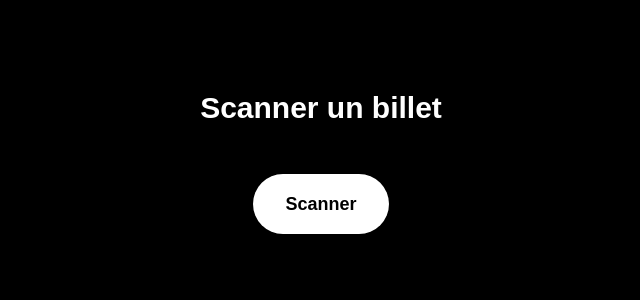
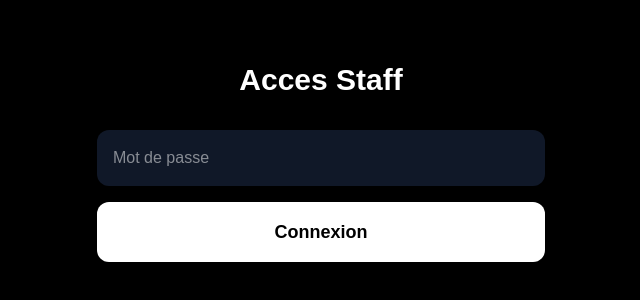
Before and after one commit to lisalana/galapass, a Next.js app: page /scan in a window 1280 px wide. Shown: the part 238-538 px from the top of the page, without its empty margins (319-959 px from the left). Built offline with nearby package versions, Linux system fonts and the light colour scheme; no server answers.

Commit message:
page scan

```diff
--- a/app/scan/page.js
+++ b/app/scan/page.js
@@ -4,7 +4,11 @@ import { useState, useEffect, useRef, Suspense } from 'react'
 import { supabase } from '../../lib/supabase'
 import { useSearchParams } from 'next/navigation'
 
+const STAFF_PASSWORD = 'gala2026'
+
 function ScanContent() {
+  const [authed, setAuthed] = useState(false)
+  const [password, setPassword] = useState('')
   const [result, setResult] = useState(null)
   const [scanning, setScanning] = useState(false)
   const [loading, setLoading] = useState(false)
@@ -12,11 +16,18 @@ function ScanContent() {
   const searchParams = useSearchParams()
 
   useEffect(() => {
-    const token = searchParams.get('token')
-    if (token) {
-      handleScan(token)
+    const stored = localStorage.getItem('staff_authed')
+    if (stored === 'true') setAuthed(true)
+  }, [])
+
+  function handleLogin() {
+    if (password === STAFF_PASSWORD) {
+      localStorage.setItem('staff_authed', 'true')
+      setAuthed(true)
+    } else {
+      alert('Mot de passe incorrect')
     }
-  }, [])
+  }
 
   async function handleScan(token) {
     if (loading) return
@@ -60,6 +71,18 @@ function ScanContent() {
     }
   }, [scanning])
 
+  if (!authed) {
+    return (
+      <main className="min-h-screen bg-black text-white flex flex-col items-center justify-center p-8">
+        <h1 className="text-3xl font-bold mb-8">Acces Staff</h1>
+        <div className="w-full max-w-md space-y-4">
+          <input type="password" value={password} onChange={e => setPassword(e.target.value)} placeholder="Mot de passe" className="w-full bg-gray-900 rounded-xl p-4 text-white outline-none" />
+          <button onClick={handleLogin} className="w-full bg-white text-black py-4 rounded-xl font-bold text-lg hover:bg-gray-200 transition">Connexion</button>
+        </div>
+      </main>
+    )
+  }
+
   return (
     <main className="min-h-screen bg-black text-white flex flex-col items-center justify-center p-8">
       <h1 className="text-3xl font-bold mb-8">Scanner un billet</h1>
@@ -78,7 +101,7 @@ function ScanContent() {
           {result.guest && (
             <p className="text-xl">{result.guest.prenom} {result.guest.nom}</p>
           )}
-          <button onClick={() => setResult(null)} className="mt-4 bg-white text-black px-6 py-2 rounded-full font-bold hover:bg-gray-200 transition">
+          <button onClick={() => { setResult(null); setScanning(true) }} className="mt-4 bg-white text-black px-6 py-2 rounded-full font-bold hover:bg-gray-200 transition">
             Scanner suivant
           </button>
         </div>
```
